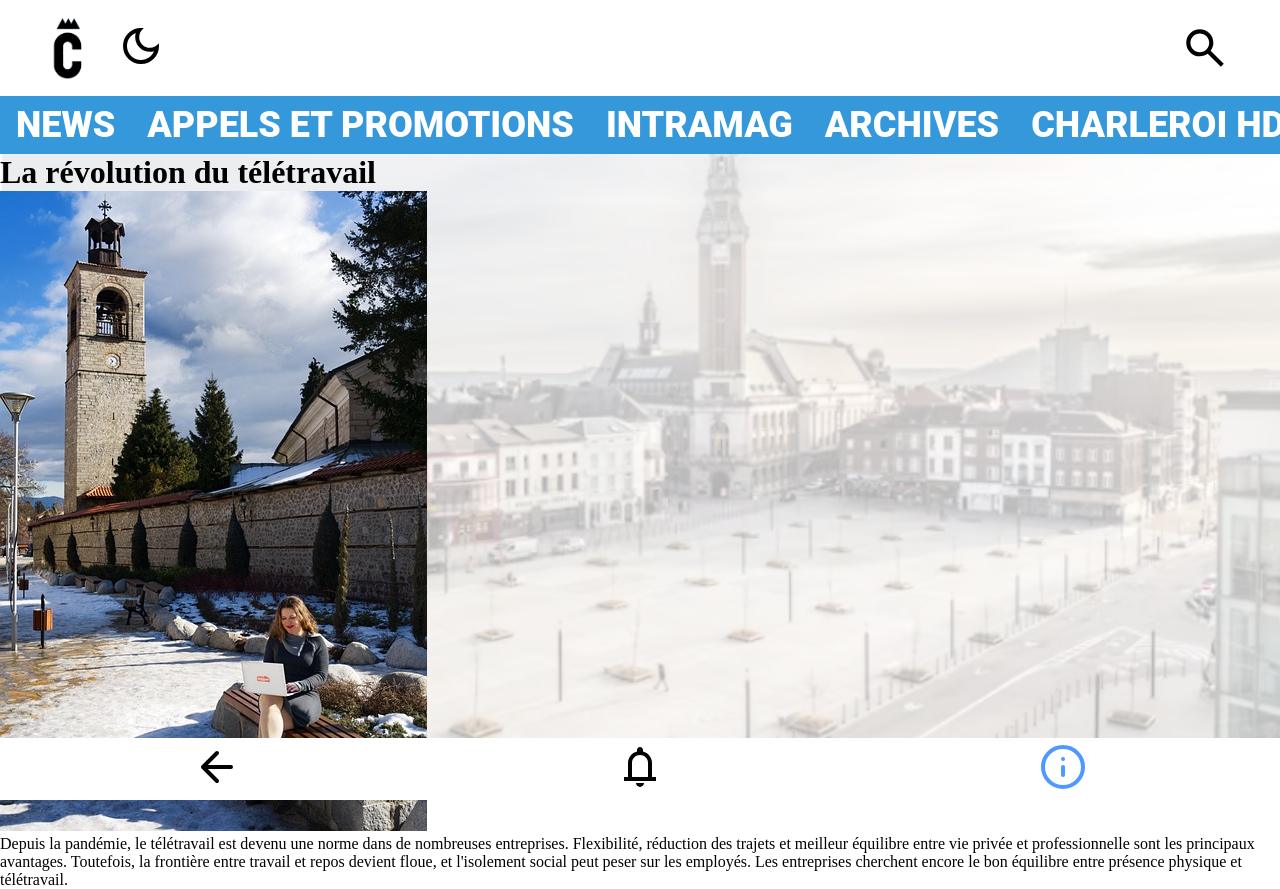
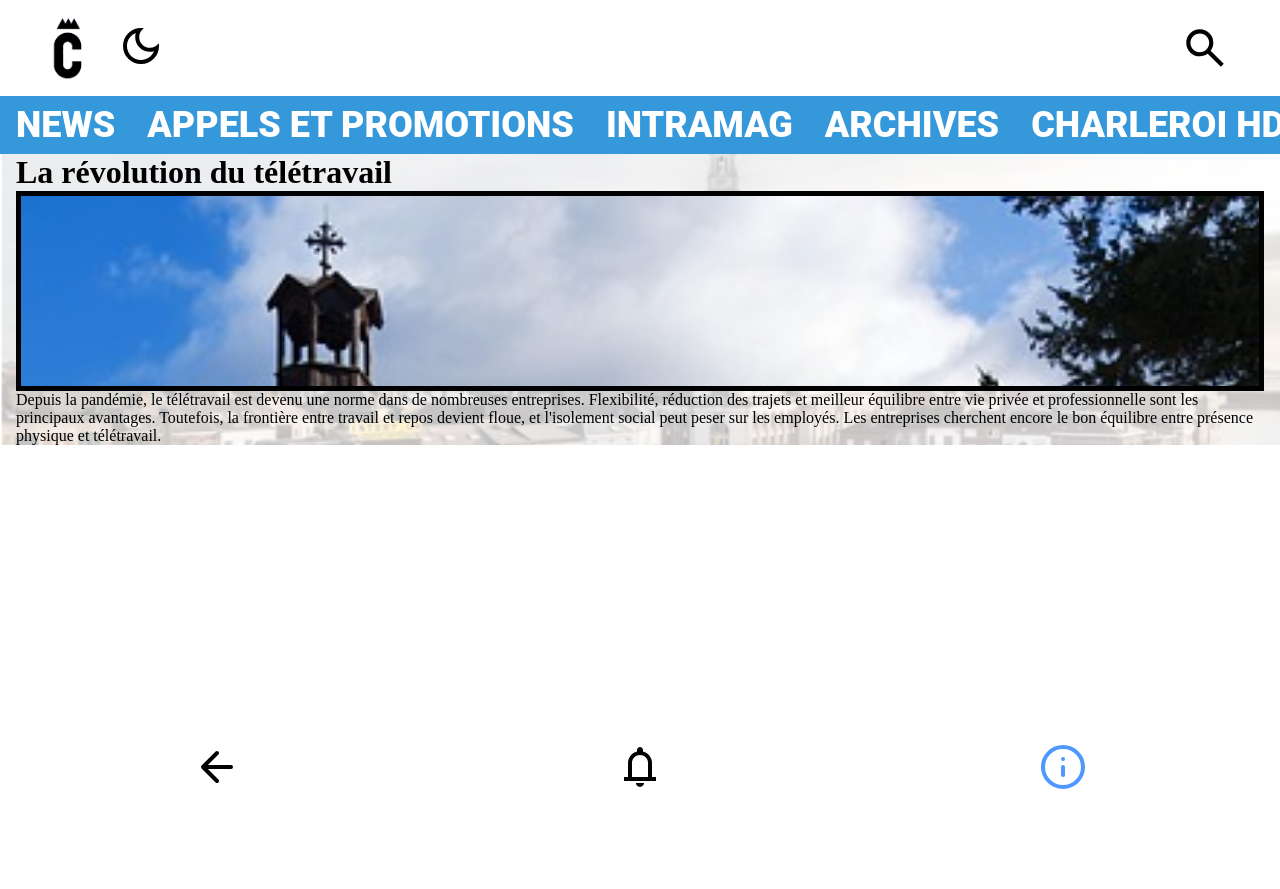
Before and after one commit to MaTor97/charl-e-intra, a React (Vite) app: page / in a window 1280 px wide. After the commit the page ends 800 px from the top, so only its background shows below. Built offline with nearby package versions, Linux system fonts and the light colour scheme.

Commit message:
article image size

```diff
--- a/src/styles/_app.scss
+++ b/src/styles/_app.scss
@@ -5,7 +5,7 @@
 }
 
 body {
-    height: 100vh;
+    height: 100%;
     width: 100%;
     position: relative;
 }
--- a/src/styles/_article.scss
+++ b/src/styles/_article.scss
@@ -6,18 +6,22 @@ main {
     box-sizing: border-box; /* Inclut les paddings dans les dimensions */
 
     .imageContainer {
-      width: 100%;
+      width: 100%;  /* Donne une largeur complète pour que l'image prenne l'espace disponible */
       height: 200px;
       overflow: hidden;  /* Cache ce qui dépasse */
       position: relative;
       background-color: red;
-      border: 1px solid black;
+      border: 5px solid black; /* Affiche la bordure */
+      z-index: 1000;
 
       img {
         width: 100%;  /* Assure que l'image ne dépasse pas la largeur du conteneur */
-        height: 100%;  /* Remplie la hauteur du conteneur */
+        height: auto;  /* Garde la hauteur de l'image proportionnelle */
         object-fit: cover;  /* Couvre l'espace sans déformation */
         max-width: 100%;  /* Empêche l'image de dépasser */
+        position: absolute;  /* Place l'image de manière absolue */
+        top: 0;  /* L'image commence du haut du conteneur */
+        left: 0;  /* L'image commence de la gauche du conteneur */
       }
     }
   }
--- a/src/styles/main.scss
+++ b/src/styles/main.scss
@@ -2,4 +2,5 @@
 @import 'app';
 @import 'header';
 @import 'nav';
+@import 'article';
 @import 'footer';
```
